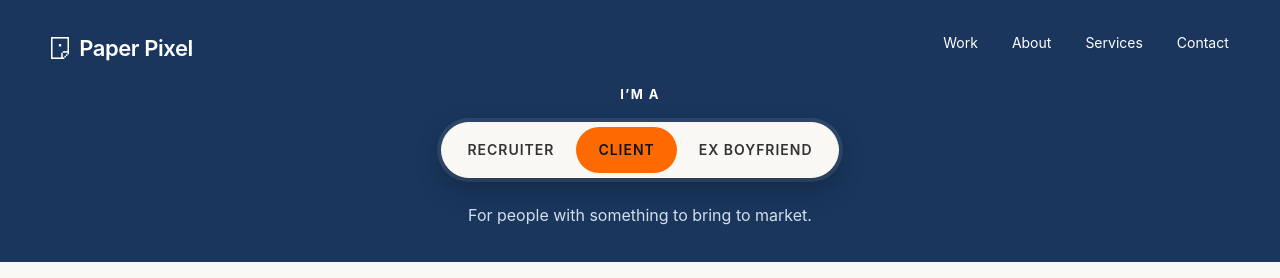
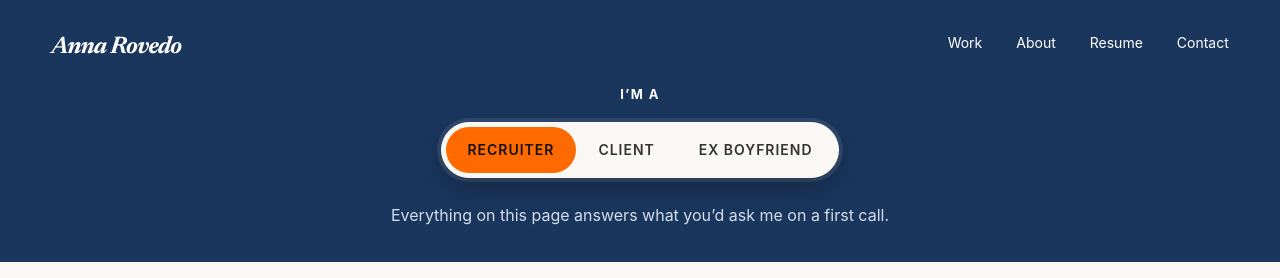
Before and after one commit to annarovedo-ai/annarovedo-portfolio, a Next.js app in the folder site/: page / in a window 1280 px wide. Shown: the top 278 px of the page. Built offline with nearby package versions, Linux system fonts and the light colour scheme; a web font is replaced by a local one.

Commit message:
Recruiter default restored; header and pill fixes

```diff
--- a/site/app/api/chat/route.ts
+++ b/site/app/api/chat/route.ts
@@ -124,9 +124,9 @@ export async function POST(request: Request): Promise<Response> {
     return Response.json({ error: "Bad request." }, { status: 400 });
   }
 
-  // Fallback matches the site default (client since 2026-08-18); the widget
-  // always sends a persona, so this only guards malformed requests.
-  const persona: PersonaId = isPersona(body.persona) ? body.persona : "client";
+  // Fallback matches the site default (recruiter); the widget always sends a
+  // persona, so this only guards malformed requests.
+  const persona: PersonaId = isPersona(body.persona) ? body.persona : "recruiter";
 
   if (!Array.isArray(body.messages) || body.messages.length === 0) {
     return Response.json({ error: "Bad request." }, { status: 400 });
--- a/site/app/personaStore.ts
+++ b/site/app/personaStore.ts
@@ -10,11 +10,13 @@ const STORAGE_KEY = "pp-persona";
 const SESSION_KEY = "pp-persona-session";
 
 /**
- * Persona rules (docs/decisions-log.md; default changed per Anna 2026-08-18):
- * - Client is the default for un-gated traffic, bots and direct links. It was
- *   Recruiter until the pre-outreach pass; with client outreach starting, a
- *   cold visitor should land in the studio, and a recruiter following her
- *   résumé link has the switcher one tap away.
+ * Persona rules (docs/decisions-log.md):
+ * - Recruiter is the default for un-gated traffic, bots and direct links.
+ *   (Flipped to Client for a few hours on 2026-08-18, flipped back the same
+ *   day per Anna. Clients get their own entrance at /studio, which forces
+ *   the Client persona from first paint; annarovedo.com stays recruiter
+ *   territory. If this changes again, getServerSnapshot below and the chat
+ *   route's persona fallback must move with it, or first paint flashes.)
  * - Recruiter and Client persist across visits (localStorage).
  * - Ex Boyfriend is reachable only by explicit selection. It lives in
  *   sessionStorage so it survives navigation inside one tab but dies when the
@@ -24,7 +26,7 @@ const SESSION_KEY = "pp-persona-session";
  *   stays Ex across days of reopening: that is the same tab, not a default.
  */
 function read(): PersonaId {
-  if (typeof window === "undefined") return "client";
+  if (typeof window === "undefined") return "recruiter";
   try {
     if (window.sessionStorage.getItem(SESSION_KEY) === "ex") return "ex";
   } catch {
@@ -36,7 +38,7 @@ function read(): PersonaId {
   } catch {
     /* storage unavailable */
   }
-  return "client";
+  return "recruiter";
 }
 
 let current: PersonaId | null = null;
@@ -55,11 +57,11 @@ export function getSnapshot(): PersonaId {
   return current;
 }
 
-/** Server snapshot is always the default, so crawlers only ever see Client.
+/** Server snapshot is always the default, so crawlers only ever see Recruiter.
     This must match read()'s fallback: a cold visitor's first paint and their
     hydrated page have to agree, or the homepage flashes between personas. */
 export function getServerSnapshot(): PersonaId {
-  return "client";
+  return "recruiter";
 }
 
 export function setPersona(id: PersonaId) {
```
Also changed, not shown: 1 other file (tests, documents, lock files or other folders).
